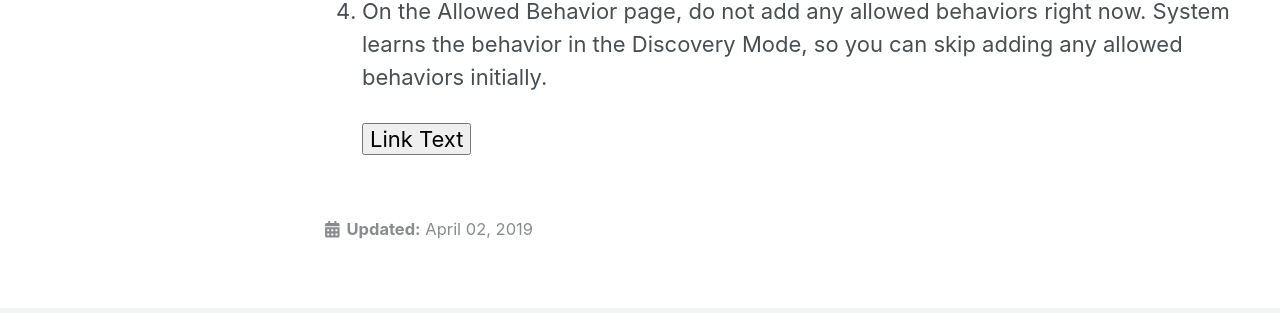
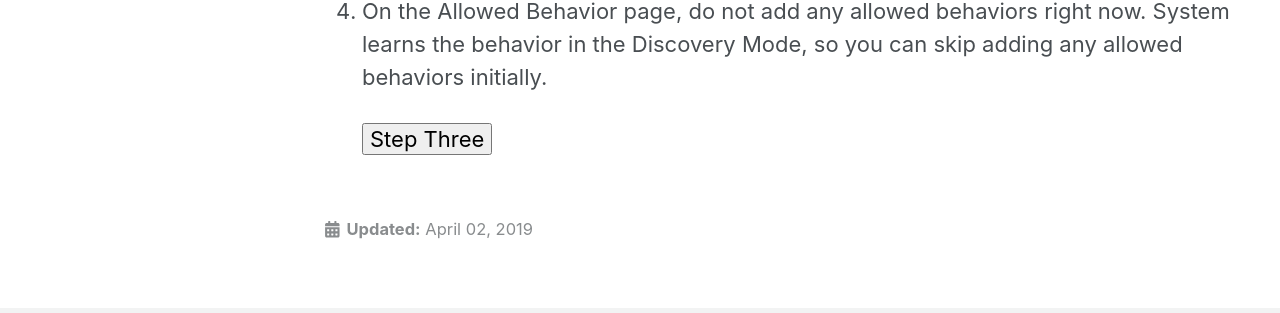
Before and after one commit to vmware-csa-team/AppDefense-Quick-Start-Guide, a Jekyll site: the page built from AppD Pages/scopes_service.md, in a window 1280 px wide and 900 px high, scrolled down 1622 px. Shown: the part 437-750 px from the top of the window. Built offline with Jekyll 4.4.1, drawn with Linux system fonts in a browser that asks for light colours; nearby versions of some CDN libraries.

Commit message:
Update scopes_service.md

```diff
--- a/AppD Pages/scopes_service.md
+++ b/AppD Pages/scopes_service.md
@@ -40,4 +40,4 @@
 4. On the Allowed Behavior page, do not add any allowed behaviors right now. System learns the behavior in the Discovery Mode, so you can skip adding any allowed behaviors initially.
 
 
-    <a href="http://stackoverflow.com"><button>Link Text</button></a>
+    <a href="https://vmware-csa-team.github.io/vmware-csa-team/workshop-manual/"><button>Step Three</button></a>
```
